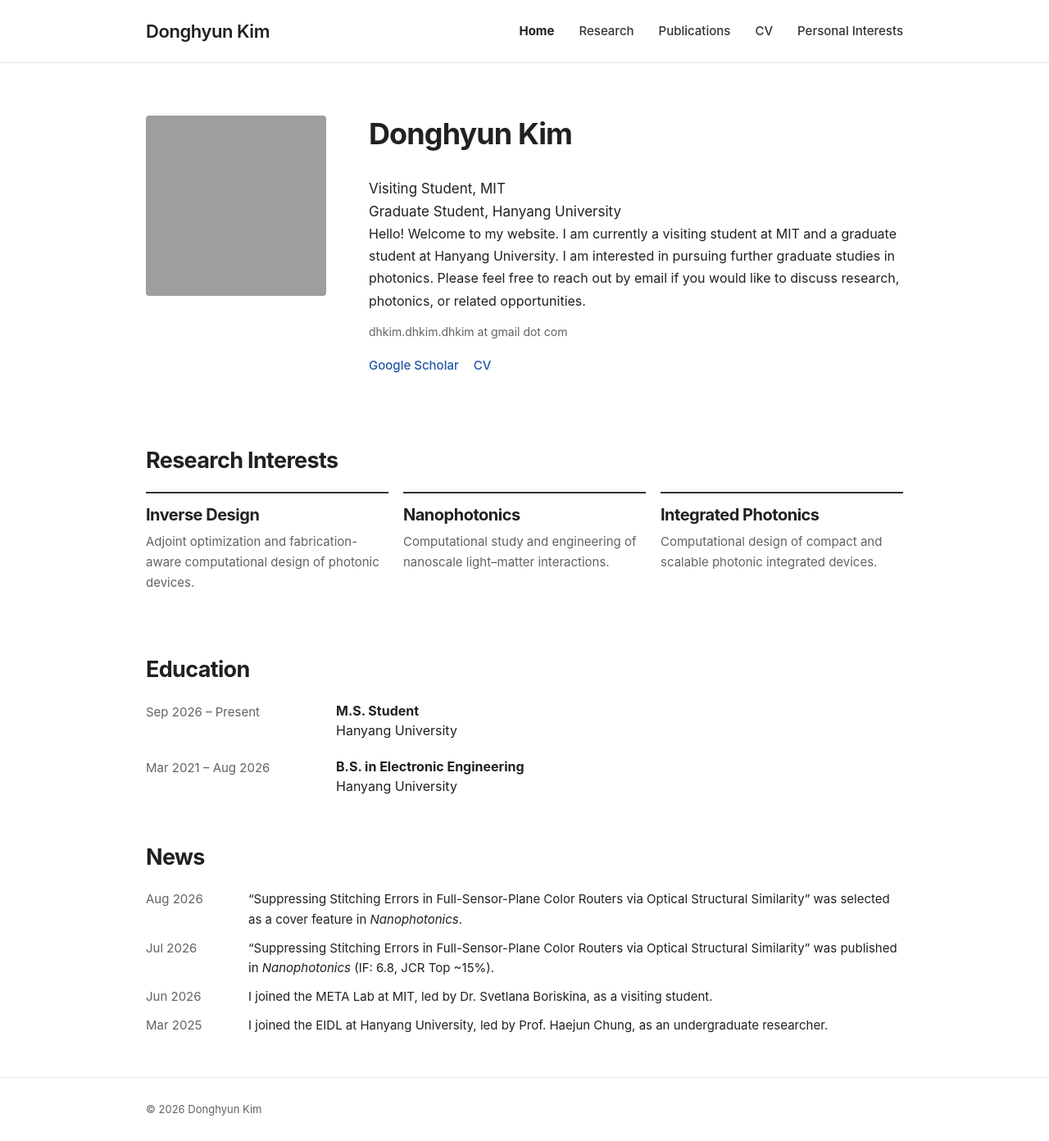
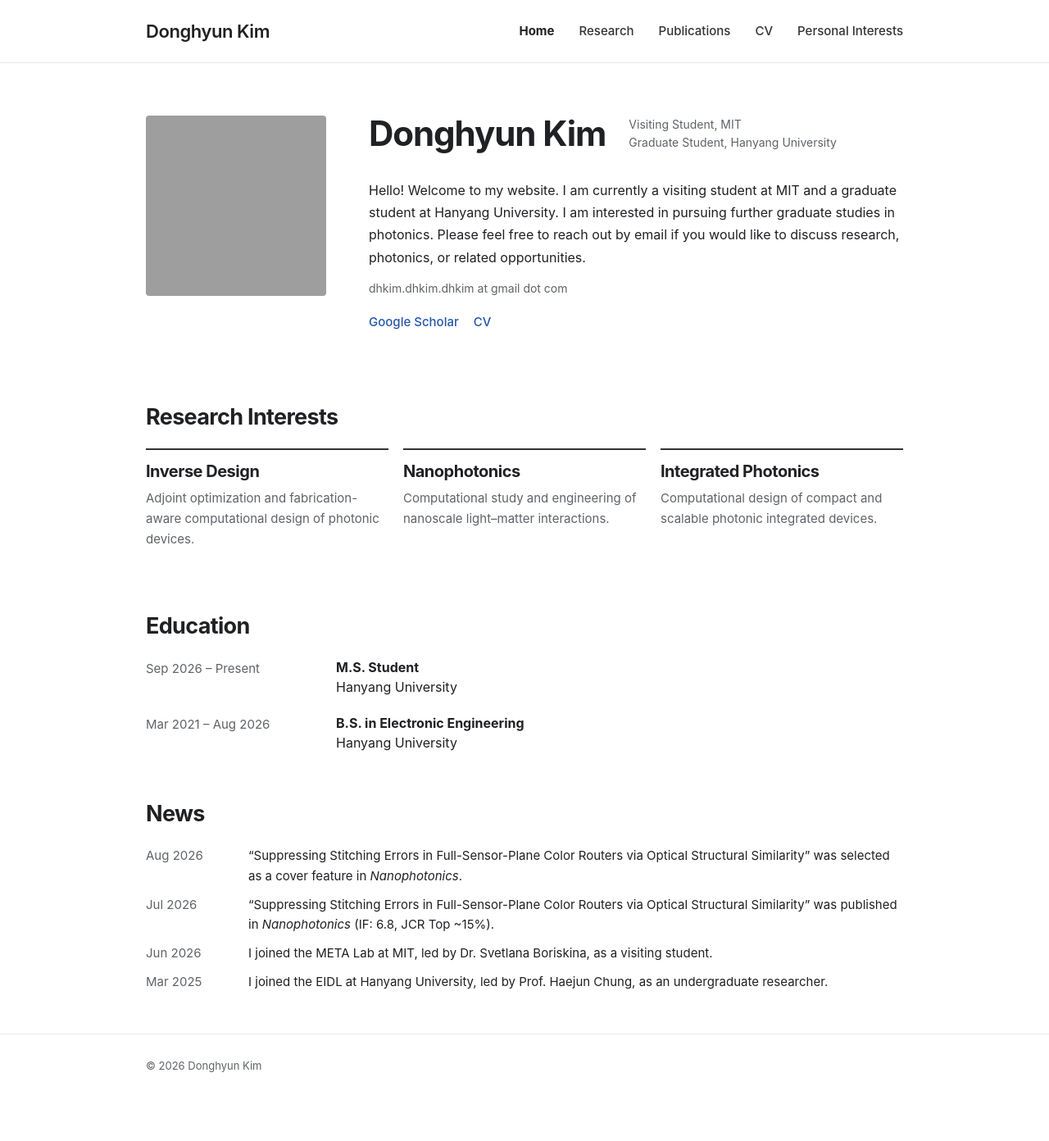
Before and after one commit to dhkim-dhkim-dhkim/dhkim-dhkim-dhkim.github.io, a Jekyll site: the page built from index.md, in a window 1280 px wide. Shown: the whole page at 82% size. Built offline with Jekyll 4.4.1, drawn with Linux system fonts in a browser that asks for light colours; after the commit the page ends 1339 px from its top, so only the background shows below that; grey boxes are pictures that could not be loaded.

Commit message:
Update style.css

```diff
--- a/assets/css/style.css
+++ b/assets/css/style.css
@@ -143,7 +143,7 @@ a {
   padding-bottom: 28px;
 
   display: grid;
-  grid-template-columns: 220px 1fr;
+  grid-template-columns: 220px minmax(0, 1fr);
 
   gap: 52px;
   align-items: start;
@@ -163,45 +163,40 @@ a {
 }
 
 
-/* Name + affiliation on the same row */
+/* ---------- Name + Affiliation ---------- */
 
-.name-affiliation-row {
-  display: flex;
+.identity-row {
+  display: grid;
+
+  grid-template-columns: auto 1fr;
+
+  column-gap: 28px;
 
   align-items: center;
-  justify-content: flex-start;
-
-  gap: 26px;
 
   margin-bottom: 34px;
+}
+
+.identity-row h1 {
+  margin: 0;
+
+  font-size: 42px;
+  line-height: 1.05;
 
   white-space: nowrap;
 }
 
-.name-affiliation-row h1 {
-  flex: 0 0 auto;
-
-  margin: 0;
-
-  font-size: 42px;
-  line-height: 1.05;
-}
-
-.affiliation {
-  flex: 0 0 auto;
-
+.identity-affiliation {
   color: var(--muted);
 
   font-size: 14px;
   line-height: 1.55;
 
-  text-align: left;
-
-  margin: 0;
+  white-space: nowrap;
 }
 
 
-/* Intro */
+/* ---------- Intro ---------- */
 
 .intro {
   max-width: 680px;
@@ -551,22 +546,22 @@ a {
     margin-bottom: 28px;
   }
 
-  .name-affiliation-row {
+  .identity-row {
     display: block;
-
-    white-space: normal;
 
     margin-bottom: 28px;
   }
 
-  .name-affiliation-row h1 {
+  .identity-row h1 {
     font-size: 35px;
+
+    white-space: normal;
   }
 
-  .affiliation {
+  .identity-affiliation {
     margin-top: 12px;
 
-    font-size: 14px;
+    white-space: normal;
   }
 
   .interest-grid {
```
